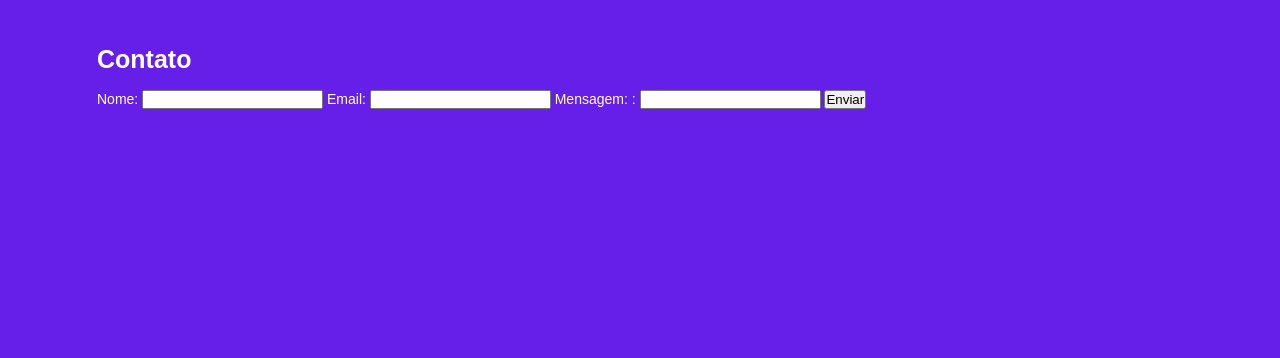
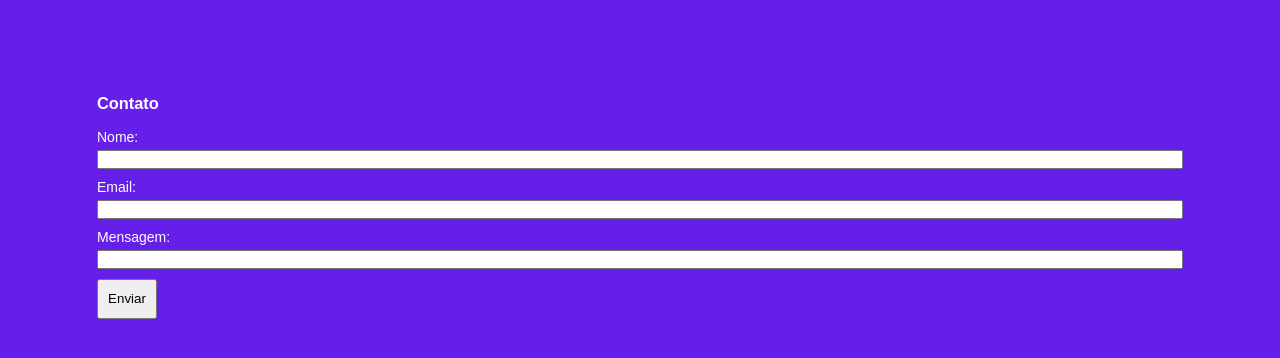
Before and after one commit to andreduarte125/meucv, a plain HTML site: page index.html in a window 1280 px wide. Shown: the part 2718-3076 px from the top of the page. Before the commit the page ends 2859 px from the top, so only its background shows below. Drawn offline with Linux system fonts and the light colour scheme.

Commit message:
Nova Atualização

```diff
--- a/estilo.css
+++ b/estilo.css
@@ -64,6 +64,7 @@ header .contato button{
 }
 button:hover{
     width: 120%;
+    padding-top: 15px;
 
 }
 
@@ -170,9 +171,27 @@ img.segunda{
  /* CONTATO */
 
  footer{
-    margin-left: 97px;
+    text-align: left;
     color: white;
+    padding: 97px;
 }
+
 footer h3{
-    font-size: 25px;
+    font-size: 25;
 }
+footer form{
+    display: flex;
+    flex-direction: column;
+}
+footer label{
+    margin-bottom: 5px;
+}
+
+footer input{
+    margin-bottom: 10px;
+}
+
+footer button{
+    height: 40px;
+    width: 60px;
+}
--- a/index.html
+++ b/index.html
@@ -157,9 +157,8 @@
             </div>
         </section>
     </main>
-    <br><br><br>
     <!-- EDIÇÃO CONTATOS -->
-    <footer>
+    <footer class="site-contato">
         <div class="formulario">
             <h3>Contato</h3>
             <br>
@@ -170,14 +169,12 @@
                 <label for="email">Email:</label>
                 <input type="email" name="email" required>
 
-                <label for="mensagem">Mensagem: :</label>
-                <input type="text" name="Mensagem" required>
+                <label for="mensagem">Mensagem:</label>
+                <input class="mensagem" type="text" name="Mensagem" required>
 
                 <button class="enviar">Enviar</button>
             </form>
         </div>
-        <br>
-        <br>
     </footer>
 </body>
 </html>
```
